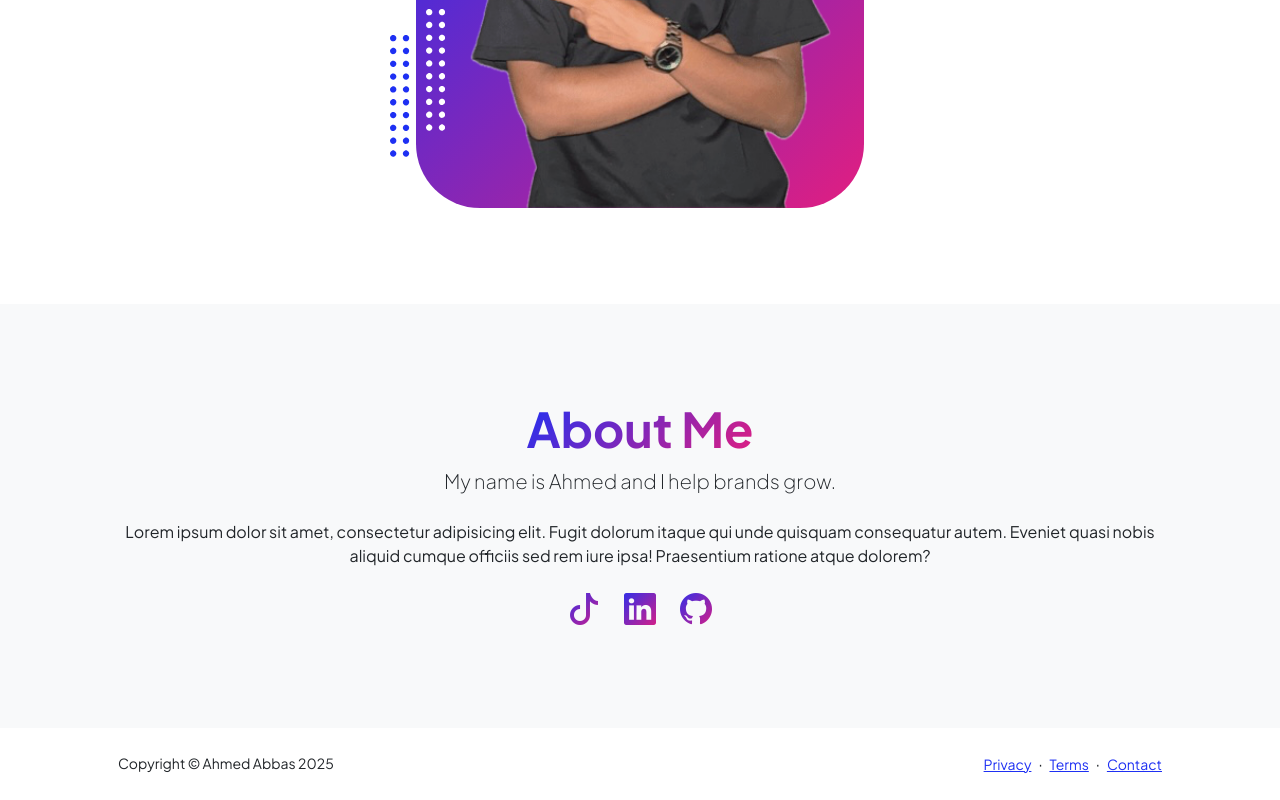
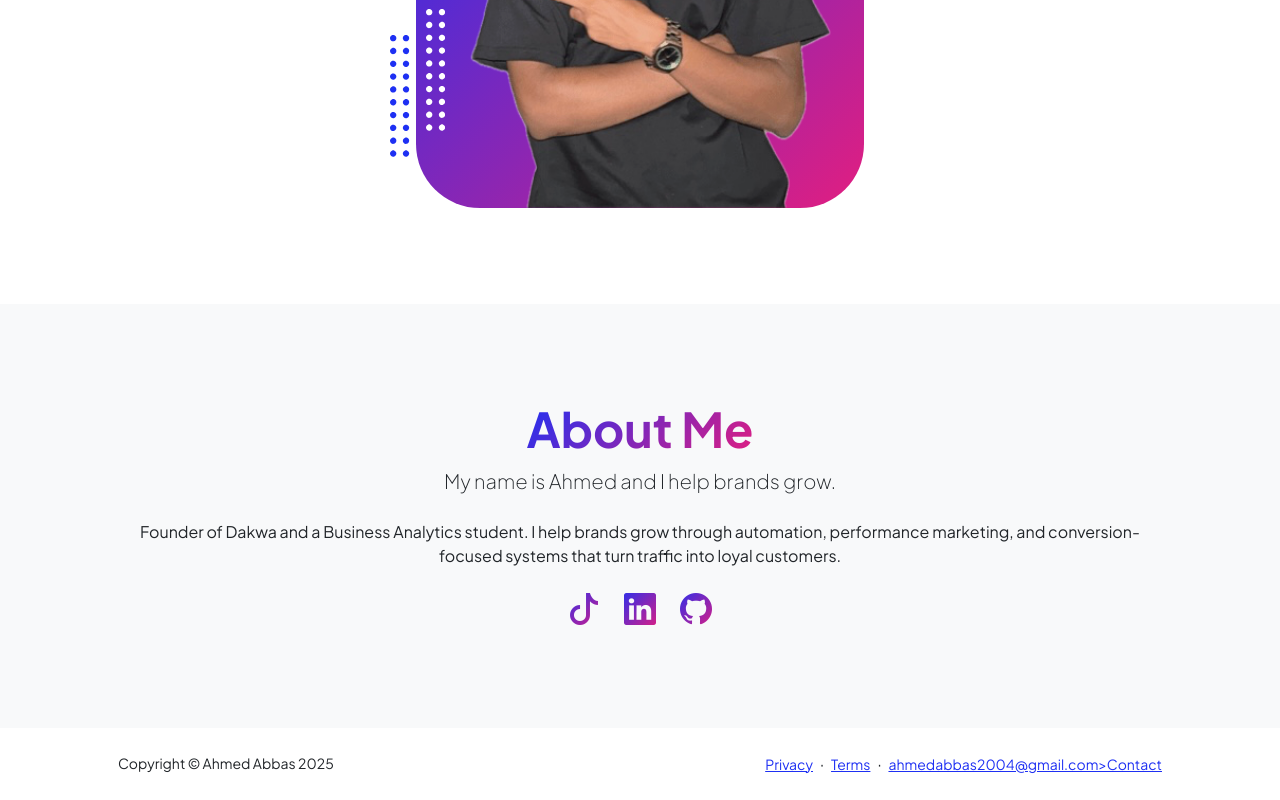
Before and after one commit to ahabbas1/Portfolio, a plain HTML site: page index.html in a window 1280 px wide. Shown: the part 761-1561 px from the top of the page. Drawn offline with nearby package versions, Linux system fonts and the light colour scheme.

Commit message:
added contact and resume

```diff
--- a/index.html
+++ b/index.html
@@ -192,7 +192,7 @@
                             <div class="text-center my-5">
                                 <h2 class="display-5 fw-bolder"><span class="text-gradient d-inline">About Me</span></h2>
                                 <p class="lead fw-light mb-4">My name is Ahmed and I help brands grow.</p>
-                                <p class="text-muted">Lorem ipsum dolor sit amet, consectetur adipisicing elit. Fugit dolorum itaque qui unde quisquam consequatur autem. Eveniet quasi nobis aliquid cumque officiis sed rem iure ipsa! Praesentium ratione atque dolorem?</p>
+                                <p class="text-muted">   Founder of Dakwa and a Business Analytics student. I help brands grow through automation, performance marketing, and conversion-focused systems that turn traffic into loyal customers.</p>
                                 <div class="d-flex justify-content-center fs-2 gap-4">
                                     <a class="text-gradient"
                                         href="https://www.tiktok.com/@ahmed.dakwa"
@@ -227,7 +227,7 @@
                         <span class="mx-1">&middot;</span>
                         <a class="small" href="#!">Terms</a>
                         <span class="mx-1">&middot;</span>
-                        <a class="small" href="#!">Contact</a>
+                        <a class="small" href="mailto:ahmedabbas2004@gmail.com">ahmedabbas2004@gmail.com>Contact</a>
                     </div>
                 </div>
             </div>
```
Also changed, not shown: contact.html (+1 -1 lines), resume.html (+1 -1 lines).
